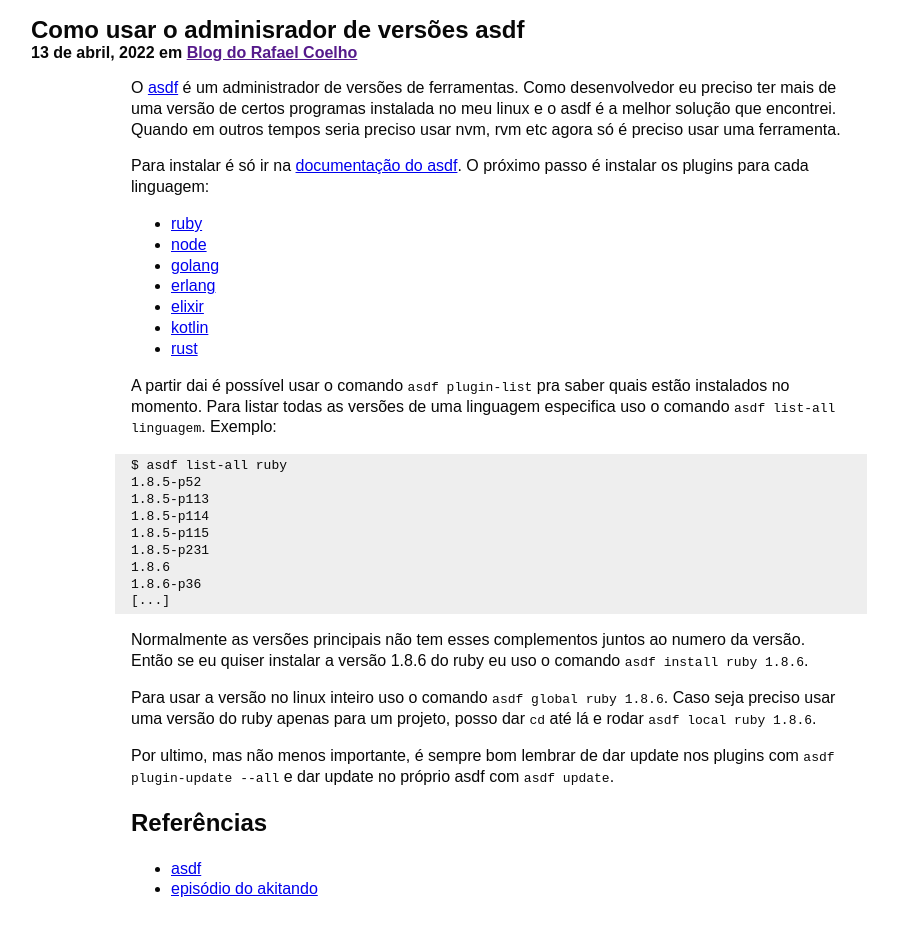
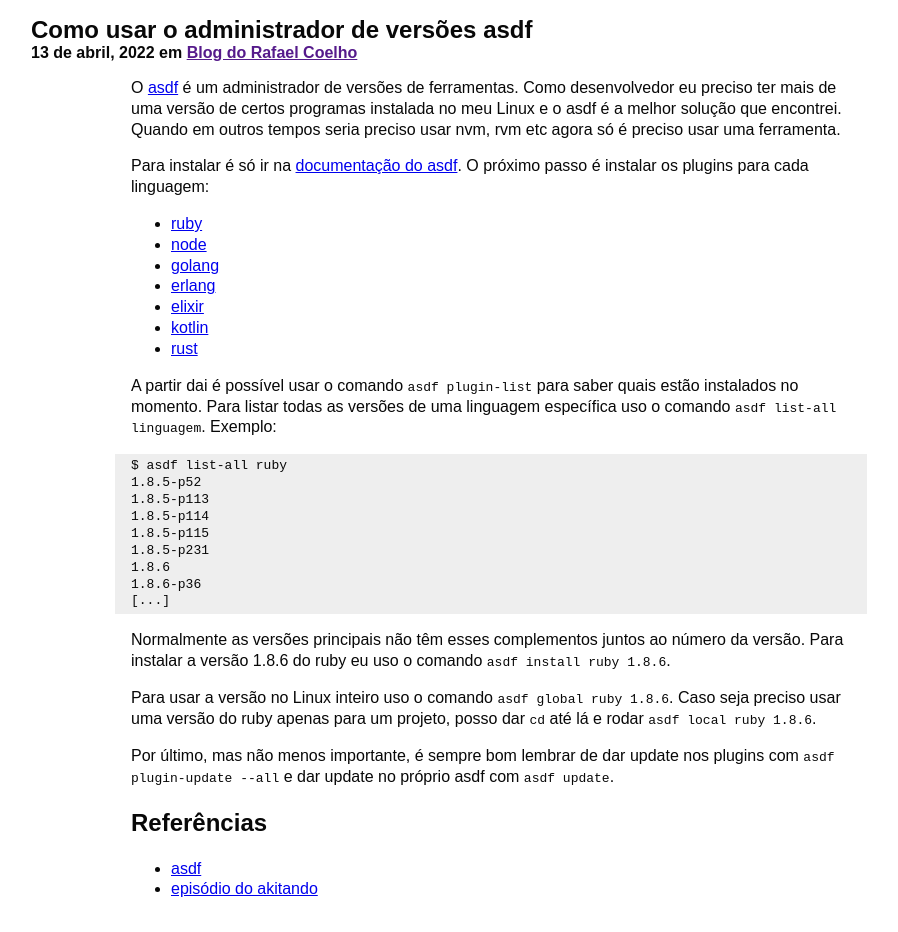
Before and after one commit to rafaellcoellho/rafaellcoellho.github.io, a Jekyll site: the page built from _posts/2022-04-13-como-usar-o-administrador-de-versoes-asdf.markdown, in a window 1280 px wide. Shown: the whole page, without its empty margins (149-1047 px from the left). Built offline with Jekyll 4.4.1, drawn with Linux system fonts in a browser that asks for light colours.

Commit message:
feat(posts): correção ortográfica

````diff
--- a/_posts/2022-04-13-como-usar-o-administrador-de-versoes-asdf.markdown
+++ b/_posts/2022-04-13-como-usar-o-administrador-de-versoes-asdf.markdown
@@ -1,11 +1,11 @@
 ---
-title: "Como usar o adminisrador de versões asdf"
+title: "Como usar o administrador de versões asdf"
 date: 2022-04-13 22:52:12
 layout: post
 ---
 
 O [asdf] é um administrador de versões de ferramentas. Como desenvolvedor eu
-preciso ter mais de uma versão de certos programas instalada no meu linux e o
+preciso ter mais de uma versão de certos programas instalada no meu Linux e o
 asdf é a melhor solução que encontrei. Quando em outros tempos seria preciso
 usar nvm, rvm etc agora só é preciso usar uma ferramenta.
 
@@ -20,8 +20,8 @@ Para instalar é só ir na [documentação do asdf]. O próximo passo
 + [kotlin]
 + [rust]
 
-A partir dai é possível usar o comando `asdf plugin-list` pra saber quais estão
-instalados no momento. Para listar todas as versões de uma linguagem especifica uso
+A partir dai é possível usar o comando `asdf plugin-list` para saber quais estão
+instalados no momento. Para listar todas as versões de uma linguagem específica uso
 o comando `asdf list-all linguagem`. Exemplo:
 
 ```
@@ -36,15 +36,15 @@ $ asdf list-all ruby
 [...]
 ```
 
-Normalmente as versões principais não tem esses complementos juntos ao numero
-da versão. Então se eu quiser instalar a versão 1.8.6 do ruby eu uso o comando
+Normalmente as versões principais não têm esses complementos juntos ao número
+da versão. Para instalar a versão 1.8.6 do ruby eu uso o comando
 `asdf install ruby 1.8.6`.
 
-Para usar a versão no linux inteiro uso o comando `asdf global ruby 1.8.6`.
+Para usar a versão no Linux inteiro uso o comando `asdf global ruby 1.8.6`.
 Caso seja preciso usar uma versão do ruby apenas para um projeto, posso dar `cd`
 até lá e rodar `asdf local ruby 1.8.6`.
 
-Por ultimo, mas não menos importante, é sempre bom lembrar de dar update nos plugins
+Por último, mas não menos importante, é sempre bom lembrar de dar update nos plugins
 com `asdf plugin-update --all` e dar update no próprio asdf com `asdf update`.
 
 
````
